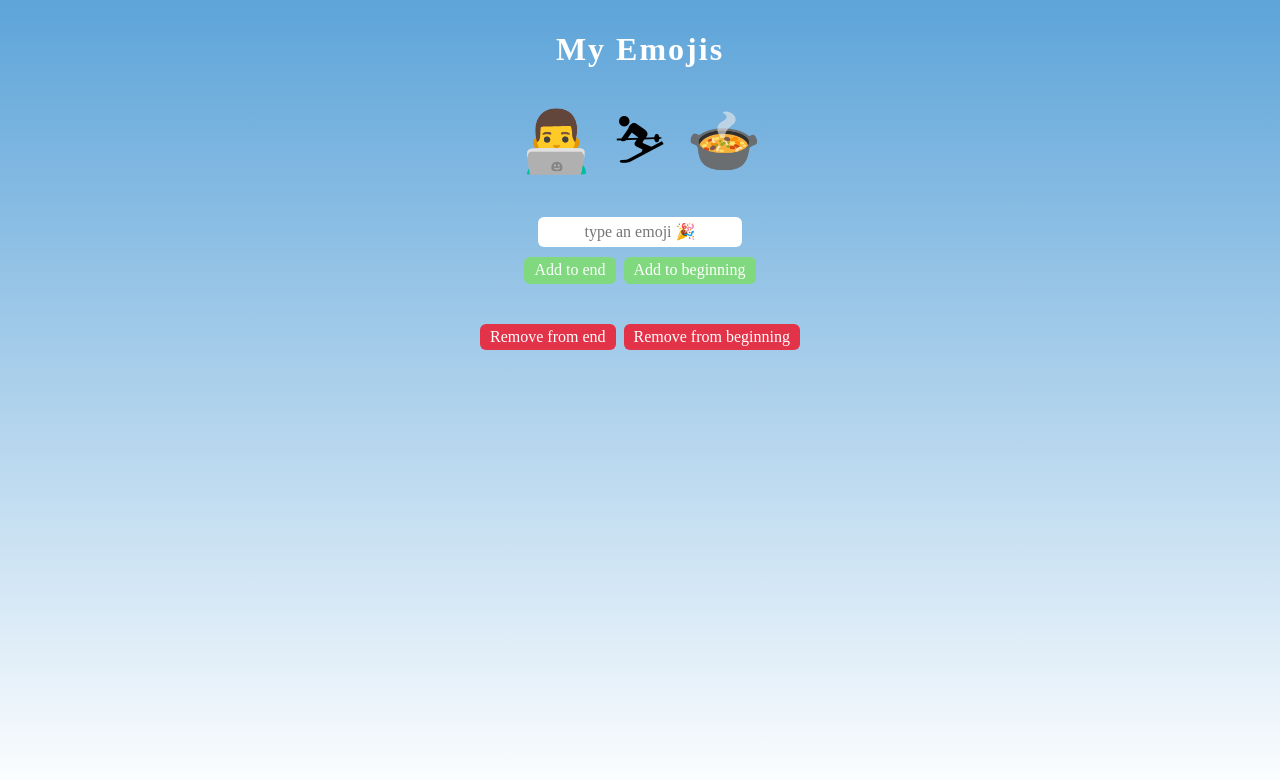
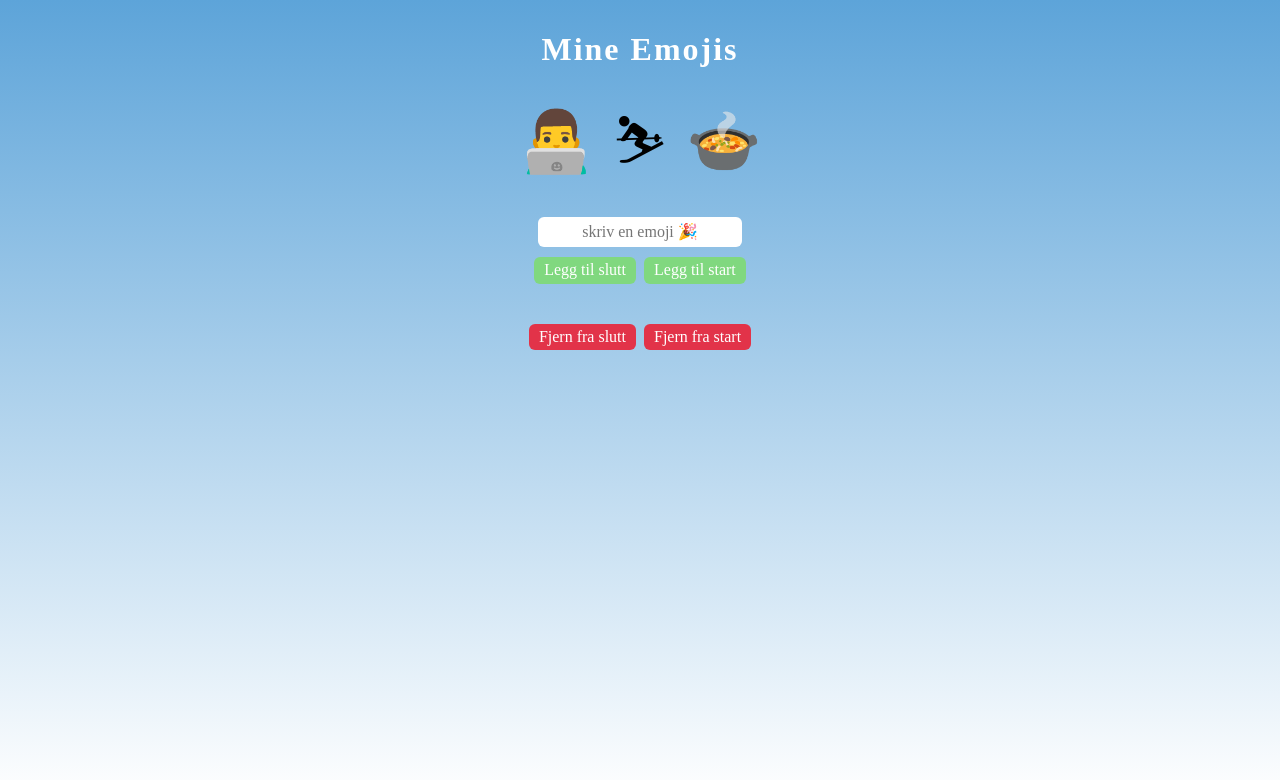
Before and after one commit to StianStake/my-emoji-app, a plain HTML site: page index.html in a window 1280 px wide. Drawn offline with nearby package versions, Linux system fonts and the light colour scheme; a web font is replaced by a local one.

Commit message:
Norwegian
Change to norwegian text

```diff
--- a/index.html
+++ b/index.html
@@ -4,16 +4,16 @@
         <link href="https://fonts.googleapis.com/css2?family=Baloo&display=swap" rel="stylesheet">
     </head>
     <body>
-        <h1>My Emojis</h1>
+        <h1>Mine Emojis</h1>
         <div id="emoji-container"></div>
-        <input type="text" id="emoji-input" placeholder="type an emoji 🎉">
+        <input type="text" id="emoji-input" placeholder="skriv en emoji 🎉">
         <div class="buttons-wrapper">
-            <button id="push-btn">Add to end</button>
-            <button id="unshift-btn">Add to beginning</button>
+            <button id="push-btn">Legg til slutt</button>
+            <button id="unshift-btn">Legg til start</button>
         </div>
         <div class="buttons-wrapper">
-            <button id="pop-btn">Remove from end</button>
-            <button id="shift-btn">Remove from beginning</button>
+            <button id="pop-btn">Fjern fra slutt</button>
+            <button id="shift-btn">Fjern fra start</button>
         </div>
         <script src="index.js"></script>
     </body>
```
